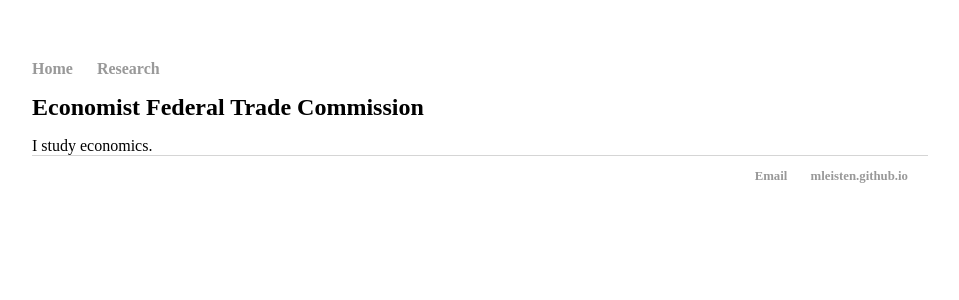
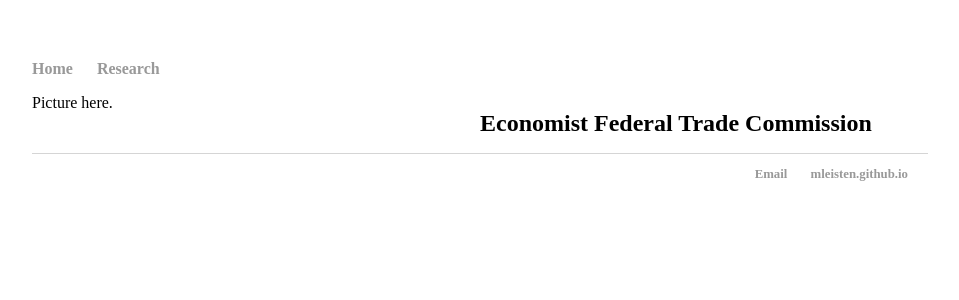
Before and after one commit to mleisten/mleisten.github.io, a Jekyll site: the page built from index.html, in a window 1280 px wide. Shown: the top 300 px of the page, without its empty margins (160-1119 px from the left). Built offline with Jekyll 4.4.1, drawn with Linux system fonts in a browser that asks for light colours.

Commit message:
Update index.html

```diff
--- a/index.html
+++ b/index.html
@@ -2,11 +2,12 @@
 layout: default
 title: Matthew Leisten
 ---
-
-<div class="blah">
+<div class="row">
+<div class ="column">
+	Picture here.
+</div>
+<div class="column">
 	<h1>Economist
 		Federal Trade Commission</h1>
 </div>
-<div class="blah">
-	I study economics.
 </div>
```
